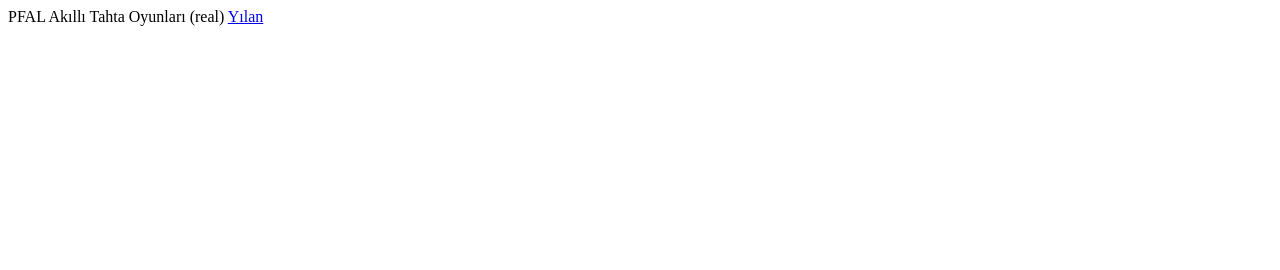
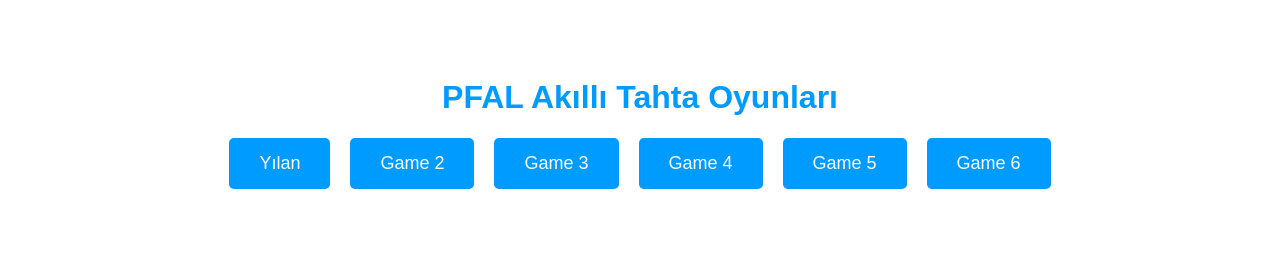
Before and after one commit to pfaloyun/pfaloyun.github.io, a plain HTML site: page index.html in a window 1280 px wide. Drawn offline with Linux system fonts and the light colour scheme.

Commit message:
Update index.html

```diff
--- a/index.html
+++ b/index.html
@@ -1,2 +1,49 @@
-PFAL Akıllı Tahta Oyunları (real)
-<a href="http://pfaloyun.github.io/yilan">Yılan</a>
+<!DOCTYPE html>
+<html lang="en">
+<head>
+    <meta charset="UTF-8">
+    <title>PFAL Oyun</title>
+    <style>
+        body {
+            font-family: Arial, sans-serif;
+            text-align: center;
+            padding: 50px;
+        }
+        h1 {
+            color: #009BFF;
+        }
+        .button-container {
+            margin: 20px auto;
+            display: flex;
+            flex-wrap: wrap;
+            justify-content: center;
+            gap: 20px;
+        }
+        .button {
+            padding: 15px 30px;
+            font-size: 18px;
+            color: #fff;
+            background-color: #009BFF;
+            border: none;
+            border-radius: 5px;
+            cursor: pointer;
+            text-decoration: none;
+            transition: background-color 0.3s;
+        }
+        .button:hover {
+            background-color: #007ACC;
+        }
+    </style>
+</head>
+<body>
+    <h1>PFAL Akıllı Tahta Oyunları</h1>
+    <div class="button-container">
+        <a href="http://pfaloyun.github.io/yilan" class="button">Yılan</a>
+        <a href="https://www.example.com/game2" class="button">Game 2</a>
+        <a href="https://www.example.com/game3" class="button">Game 3</a>
+        <a href="https://www.example.com/game4" class="button">Game 4</a>
+        <a href="https://www.example.com/game5" class="button">Game 5</a>
+        <a href="https://www.example.com/game6" class="button">Game 6</a>
+    </div>
+</body>
+</html>
```
